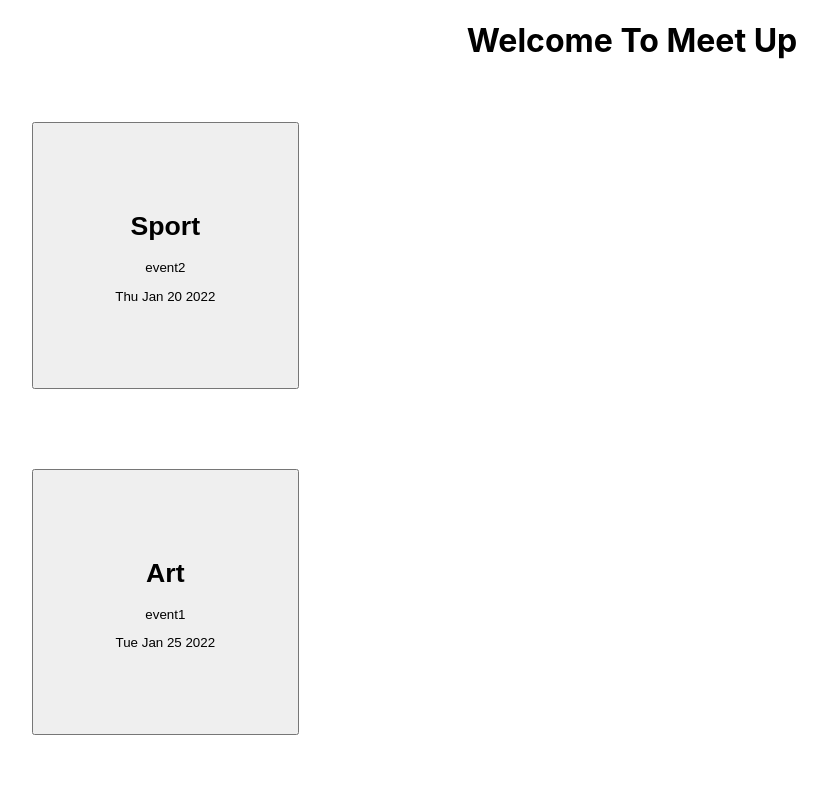
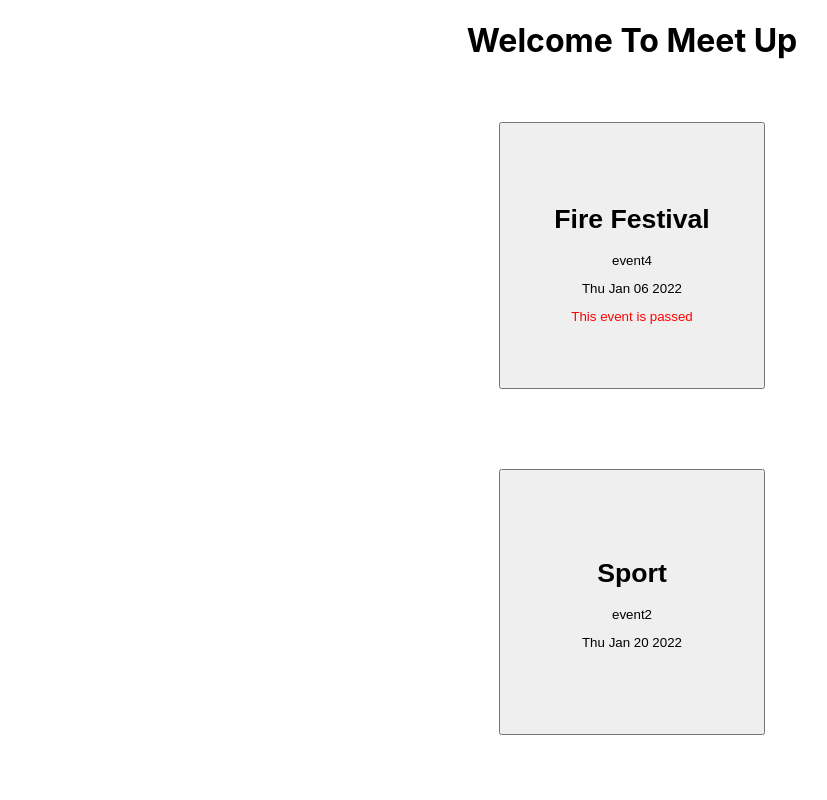
Before and after one commit to Sofia-bnk/MeetUp-Tdd, a React (Create React App) app: page / in a window 1280 px wide. Shown: the top 800 px of the page, without its empty margins (8-835 px from the left). Built offline with nearby package versions, Linux system fonts and the light colour scheme.

Commit message:
added passed event

```diff
--- a/src/views/Event.css
+++ b/src/views/Event.css
@@ -1,4 +1,12 @@
+.grid {
+  display: flex;
+  flex-direction: column;
+  justify-content: center;
+  align-items: center;
+}
 .event {
-  display: flex;
-  flex-direction: row;
+  margin: auto;
 }
+.commentInput {
+  margin-top: 100px;
+}
--- a/src/views/Event.tsx
+++ b/src/views/Event.tsx
@@ -22,17 +22,20 @@ function Event() {
 
   return (
     <div className="event">
+      <div style={{ marginTop: "2em" }}>
         <input
           type="text"
           onChange={(event: any) => setValue(event.target.value)}
         />
         <button onClick={() => createComment()}>Send</button>
-
+      </div>
       <JoinBtn member={member} setMember={setMember} />
-      <p>{member} going</p>
+      <p className="going">{member} going</p>
+      <div className="grid">
         {comments.map((comment) => (
           <Comment key={comment.id} text={comment.text} />
         ))}
+      </div>
     </div>
   );
 }
--- a/src/views/Home.css
+++ b/src/views/Home.css
@@ -2,8 +2,9 @@
   display: flex;
   flex-direction: column;
   justify-content: center;
+  align-items: center;
 }
-.event {
+.eventBtn {
   width: 20em;
   height: 20em;
   justify-content: space-between;
--- a/src/views/Home.tsx
+++ b/src/views/Home.tsx
@@ -1,9 +1,9 @@
 import Header from "../components/Header";
-
 import { Event } from "../models/EventData";
 import { useHistory } from "react-router-dom";
 
 import "./Home.css";
+
 function Home() {
   const history = useHistory();
   const events: Event[] = [
@@ -20,12 +20,22 @@ function Home() {
       date: new Date("2022-01-20"),
     },
     {
+      title: "Fire Festival",
+      description: "event4",
+      id: 4,
+      date: new Date("2022-01-06"),
+    },
+    {
       title: "Languge",
       description: "event3",
       id: 3,
       date: new Date("2022-02-01"),
     },
   ];
+
+  function checkIfPassed(event: Event) {
+    return event.date.getTime() < new Date().getTime();
+  }
 
   return (
     <>
@@ -39,11 +49,14 @@ function Home() {
               key={event.id}
               type="button"
               onClick={() => history.push(`/event/${event.title}`)}
-              className="event"
+              className="eventBtn"
             >
               <h1>{event.title}</h1>
               <p>{event.description}</p>
               <p>{event.date.toDateString()}</p>
+              {checkIfPassed(event) ? (
+                <span style={{ color: "red" }}>This event is passed</span>
+              ) : null}
             </button>
           ))}
       </div>
```
Lines whose indentation alone changed are shown as unchanged.
